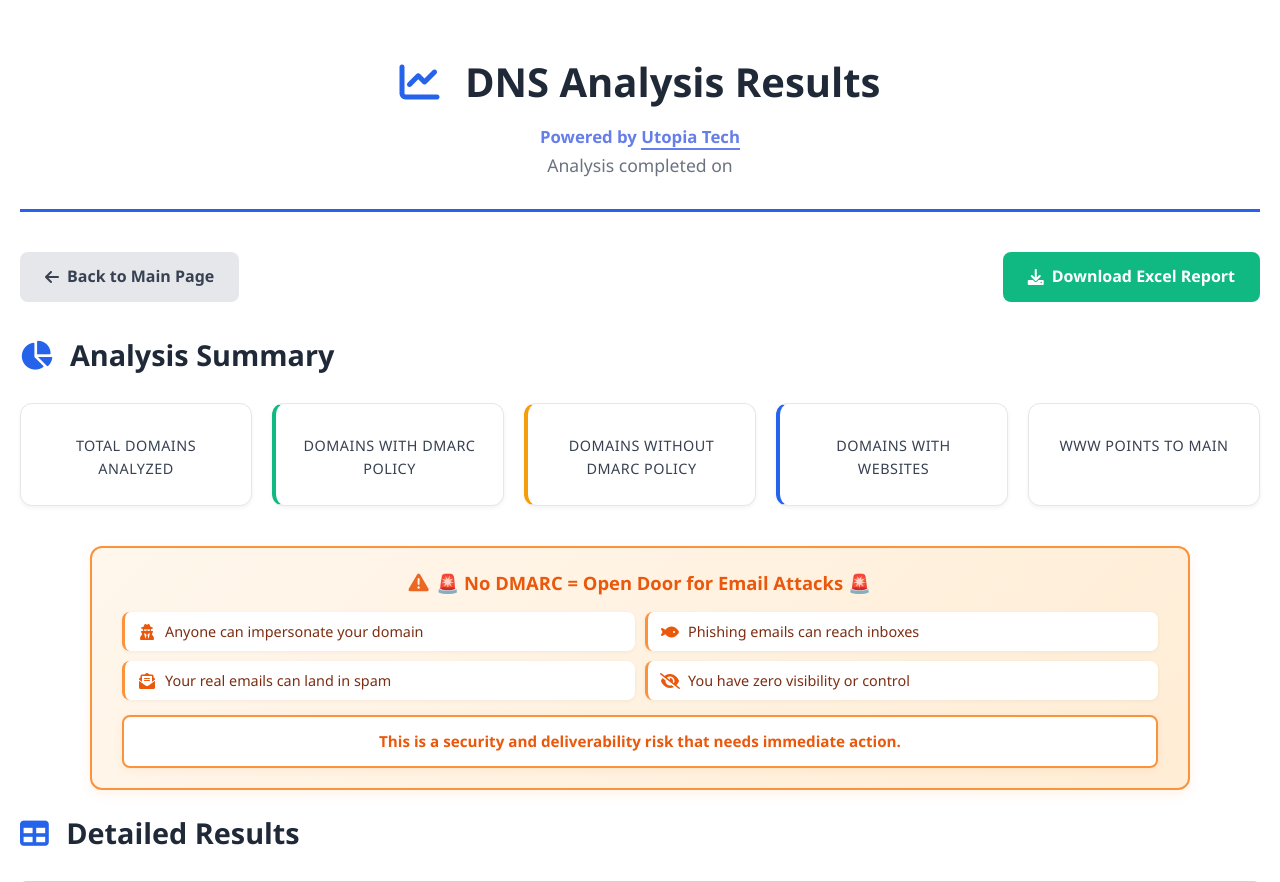
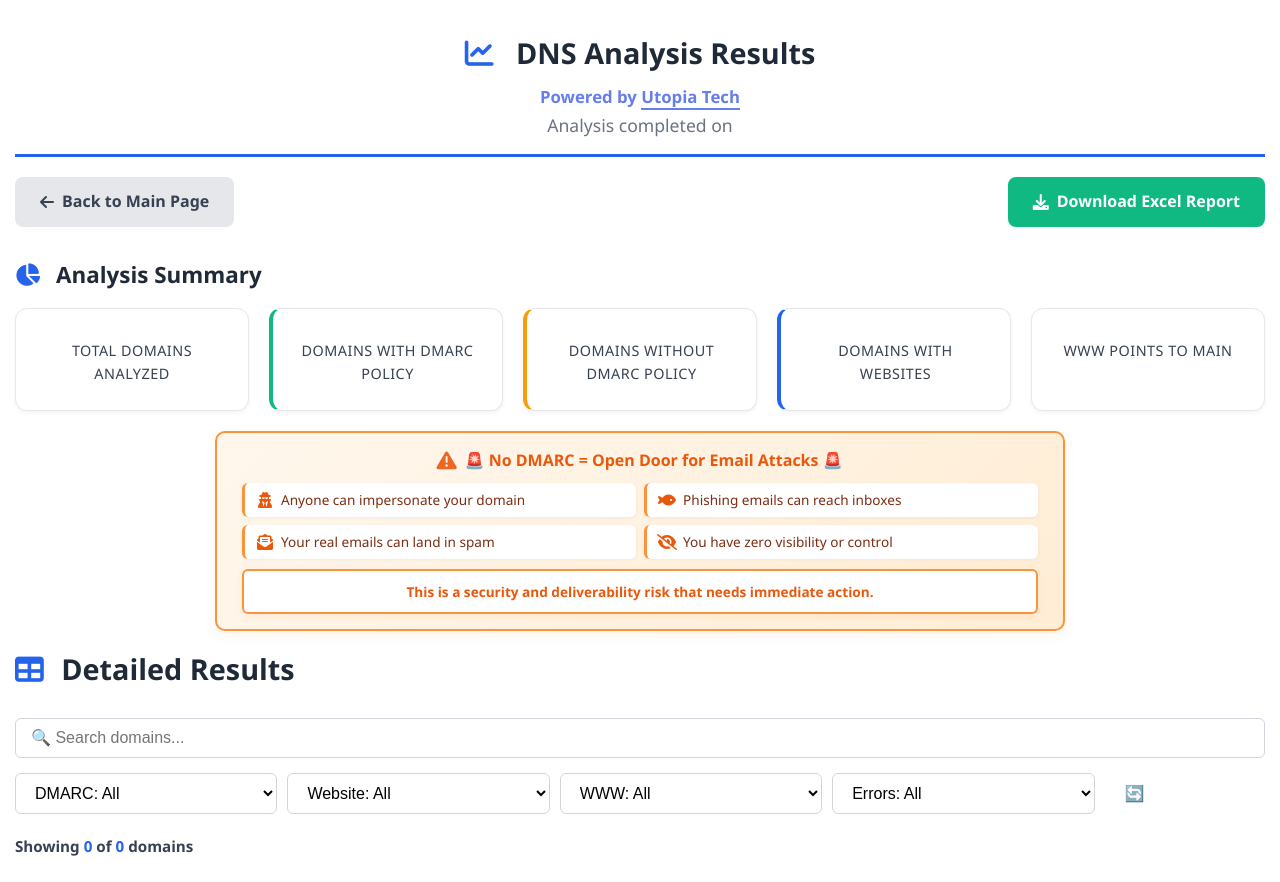
Before and after one commit to arvage/domain-dns-analyzer, a FastAPI app: template templates/results.html in a window 1280 px wide. Shown: the top 882 px of the page. Run offline with FastAPI, Linux system fonts and the light colour scheme; the template is opened without the code that fills it, so the values that code supplies are empty.

Commit message:
updated styles

```diff
--- a/static/css/style.css
+++ b/static/css/style.css
@@ -31,7 +31,7 @@ body {
 .container {
     max-width: 1600px;
     margin: 0 auto;
-    padding: 20px;
+    padding: 15px;
     background: white;
     min-height: 100vh;
     box-shadow: 0 0 20px rgba(0,0,0,0.1);
@@ -40,15 +40,15 @@ body {
 /* Header Styles */
 header {
     text-align: center;
-    margin-bottom: 40px;
-    padding: 30px 0;
+    margin-bottom: 20px;
+    padding: 15px 0;
     border-bottom: 3px solid var(--primary-color);
 }
 
 header h1 {
     color: var(--gray-800);
-    font-size: 2.5rem;
-    margin-bottom: 10px;
+    font-size: 1.8rem;
+    margin-bottom: 8px;
     font-weight: 700;
 }
 
@@ -351,13 +351,13 @@ header p {
 
 /* Summary Section */
 .summary-section {
-    margin-bottom: 40px;
+    margin-bottom: 20px;
 }
 
 .summary-section h2 {
     color: var(--gray-800);
-    margin-bottom: 25px;
-    font-size: 1.8rem;
+    margin-bottom: 15px;
+    font-size: 1.4rem;
     font-weight: 600;
 }
 
@@ -391,7 +391,7 @@ header p {
 
 /* DMARC Warning Section */
 .dmarc-warning-section {
-    margin: 20px 0;
+    margin: 15px 0;
     display: flex;
     justify-content: center;
 }
@@ -400,17 +400,17 @@ header p {
     background: linear-gradient(135deg, #fff7ed 0%, #ffedd5 100%);
     border: 2px solid #fb923c;
     color: #7c2d12;
-    padding: 20px 30px;
-    border-radius: 12px;
+    padding: 15px 25px;
+    border-radius: 10px;
     box-shadow: 0 4px 12px rgba(251, 146, 60, 0.12);
-    max-width: 1100px !important;
+    max-width: 850px !important;
     width: 100%;
     text-align: center;
 }
 
 .dmarc-warning-box h3 {
-    margin: 0 0 15px 0;
-    font-size: 1.15rem;
+    margin: 0 0 10px 0;
+    font-size: 1rem;
     font-weight: 700;
     color: #ea580c;
     display: flex;
@@ -432,25 +432,26 @@ header p {
 .warning-list {
     list-style: none;
     padding: 0;
-    margin: 12px 0;
+    margin: 8px 0;
     display: grid;
-    grid-template-columns: repeat(2, 1fr);
-    gap: 10px;
+    grid-template-columns: repeat(2, minmax(280px, 1fr));
+    gap: 8px;
     text-align: left;
 }
 
 .warning-list li {
-    padding: 8px 12px;
-    font-size: 0.9rem;
+    padding: 6px 10px;
+    font-size: 0.85rem;
     font-weight: 500;
     display: flex;
     align-items: center;
-    gap: 8px;
+    gap: 6px;
     background: white;
-    border-radius: 8px;
+    border-radius: 6px;
     border-left: 3px solid #fb923c;
     box-shadow: 0 1px 4px rgba(0, 0, 0, 0.05);
     transition: transform 0.2s ease, box-shadow 0.2s ease;
+    white-space: nowrap;
 }
 
 .warning-list li:hover {
@@ -466,11 +467,11 @@ header p {
 }
 
 .warning-action {
-    margin: 15px 0 0 0;
-    font-size: 0.95rem;
-    padding: 12px 18px;
+    margin: 10px 0 0 0;
+    font-size: 0.85rem;
+    padding: 10px 15px;
     background: white;
-    border-radius: 8px;
+    border-radius: 6px;
     text-align: center;
     color: #9a3412;
     border: 2px solid #fb923c;
```
